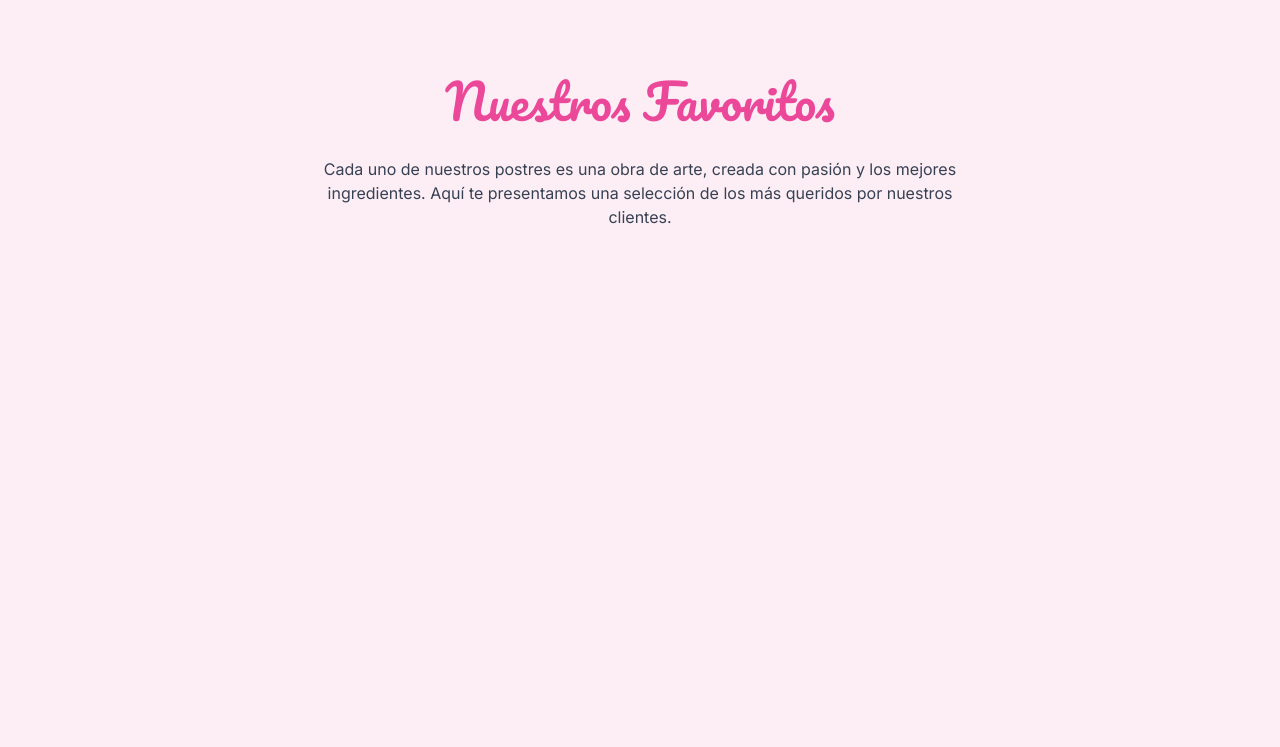
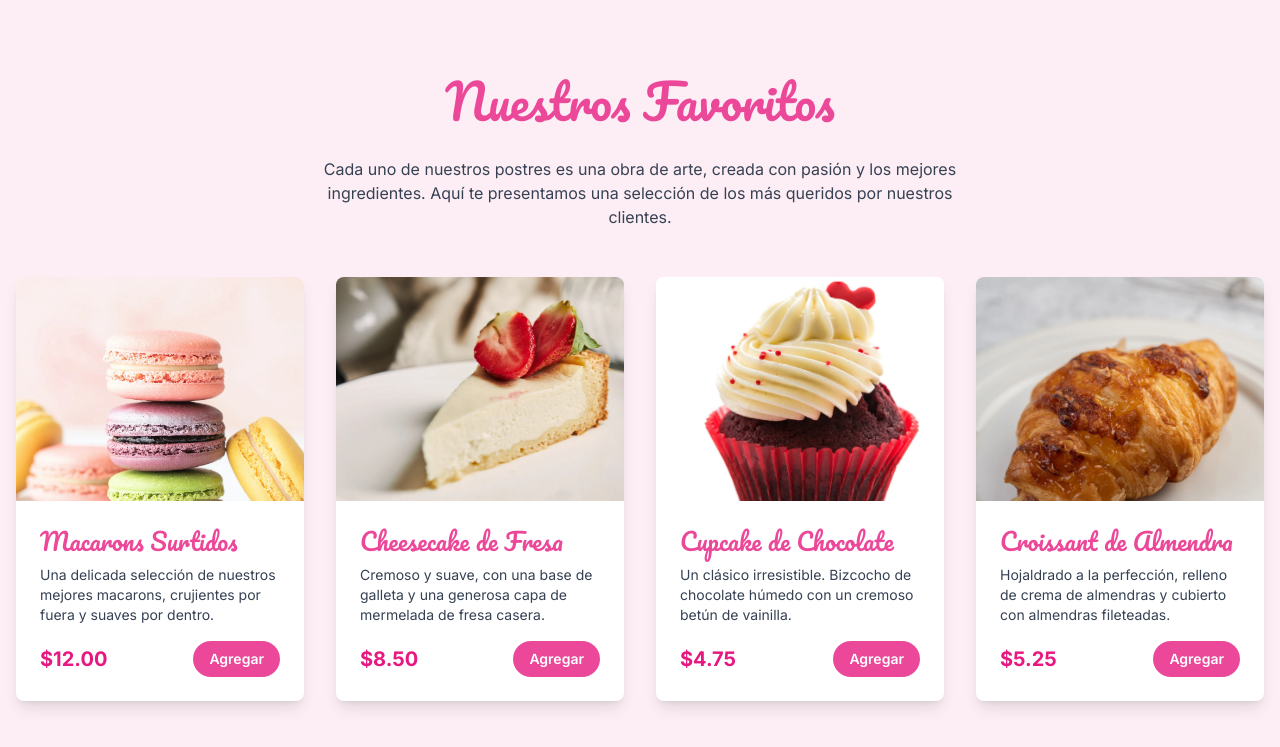
Before and after one commit to Dreizack97/CookieAndCake, a website: page src/index.html in a window 1280 px wide. Shown: the part 479-1226 px from the top of the page. Before the commit the page ends 836 px from the top, so only its background shows below. Drawn offline with nearby package versions, Linux system fonts and the light colour scheme; files that its build step writes are made by us from their sources.

Commit message:
feat(destacados): Grilla de Productos
Diseña la grilla de productos destacados.

```diff
--- a/src/index.html
+++ b/src/index.html
@@ -46,7 +46,7 @@
             <!-- Iconos de Funciones -->
             <div class="flex items-center lg:space-x-2">
               <!-- Botón Carrito de Compras -->
-              <button type="button" class="text-cookie-600 hover:bg-cookie-200/30 focus:ring-offset-primary-light focus:ring-primary relative me-3 rounded-full p-2 focus:ring-2 focus:ring-offset-2 focus:outline-none" data-dropdown-toggle="cart-dropdown">
+              <button type="button" class="text-cookie-600 hover:bg-cookie-200/30 focus:ring-offset-cookie-50 focus:ring-cookie-400 relative me-3 rounded-full p-2 focus:ring-2 focus:ring-offset-2 focus:outline-none" data-dropdown-toggle="cart-dropdown">
                 <span class="sr-only">Ver carrito de compras</span>
                 <svg class="h-6 w-6" fill="none" stroke="currentColor" viewBox="0 0 24 24" xmlns="http://www.w3.org/2000/svg">
                   <path d="M3 3h2l.4 2M7 13h10l4-8H5.4M7 13L5.4 5M7 13l-2.293 2.293c-.63.63-.184 1.707.707 1.707H17m0 0a2 2 0 100 4 2 2 0 000-4zm-8 2a2 2 0 11-4 0 2 2 0 014 0z" stroke-linecap="round" stroke-linejoin="round" stroke-width="2"></path>
@@ -134,7 +134,7 @@
                 </div>
               </div>
               <!-- Botón de Usuario -->
-              <button type="button" class="text-cookie-600 hover:bg-cookie-200/30 focus:ring-offset-primary-light focus:ring-primary rounded-full p-2 focus:ring-2 focus:ring-offset-2 focus:outline-none" data-dropdown-toggle="user-dropdown">
+              <button type="button" class="text-cookie-600 hover:bg-cookie-200/30 focus:ring-offset-cookie-50 focus:ring-cookie-400 rounded-full p-2 focus:ring-2 focus:ring-offset-2 focus:outline-none" data-dropdown-toggle="user-dropdown">
                 <span class="sr-only">Abrir menú de usuario</span>
                 <svg class="h-7 w-7" fill="none" stroke="currentColor" viewBox="0 0 24 24" xmlns="http://www.w3.org/2000/svg">
                   <path d="M16 7a4 4 0 11-8 0 4 4 0 018 0zM12 14a7 7 0 00-7 7h14a7 7 0 00-7-7z" stroke-linecap="round" stroke-linejoin="round" stroke-width="2" />
@@ -291,10 +291,61 @@
       </section>
       <!-- Productos Destacados -->
       <section class="py-12 md:py-20">
-        <!-- Header de Sección -->
         <div class="container mx-auto px-4">
+          <!-- Header de Sección -->
           <h2 class="font-logo text-cookie-400 mb-8 text-center text-4xl md:text-5xl">Nuestros Favoritos</h2>
           <p class="mx-auto mb-12 max-w-2xl text-center text-gray-700">Cada uno de nuestros postres es una obra de arte, creada con pasión y los mejores ingredientes. Aquí te presentamos una selección de los más queridos por nuestros clientes.</p>
+          <!-- Grilla de Productos -->
+          <div class="grid grid-cols-1 gap-8 sm:grid-cols-2 lg:grid-cols-4">
+            <!-- Producto 1 -->
+            <div class="transform overflow-hidden rounded-lg bg-white shadow-lg transition-transform duration-300 hover:-translate-y-2">
+              <img class="h-56 w-full object-cover" src="./assets/img/Macarons.webp" alt="Caja de macarons de diferentes colores y sabores." />
+              <div class="p-6">
+                <h3 class="font-logo text-cookie-400 text-2xl">Macarons Surtidos</h3>
+                <p class="mt-2 mb-4 text-sm text-gray-700">Una delicada selección de nuestros mejores macarons, crujientes por fuera y suaves por dentro.</p>
+                <div class="flex items-center justify-between">
+                  <span class="text-cookie-500 text-xl font-bold">$12.00</span>
+                  <button class="bg-cookie-400 hover:bg-cookie-500 rounded-full px-4 py-2 text-sm font-semibold text-white transition-colors duration-300">Agregar</button>
+                </div>
+              </div>
+            </div>
+            <!-- Producto 2 -->
+            <div class="transform overflow-hidden rounded-lg bg-white shadow-lg transition-transform duration-300 hover:-translate-y-2">
+              <img class="h-56 w-full object-cover" src="./assets/img/Cheesecake.webp" alt="Rebanada de cheesecake de fresa con crema batida." />
+              <div class="p-6">
+                <h3 class="font-logo text-cookie-400 text-2xl">Cheesecake de Fresa</h3>
+                <p class="mt-2 mb-4 text-sm text-gray-700">Cremoso y suave, con una base de galleta y una generosa capa de mermelada de fresa casera.</p>
+                <div class="flex items-center justify-between">
+                  <span class="text-cookie-500 text-xl font-bold">$8.50</span>
+                  <button class="bg-cookie-400 hover:bg-cookie-500 rounded-full px-4 py-2 text-sm font-semibold text-white transition-colors duration-300">Agregar</button>
+                </div>
+              </div>
+            </div>
+            <!-- Producto 3 -->
+            <div class="transform overflow-hidden rounded-lg bg-white shadow-lg transition-transform duration-300 hover:-translate-y-2">
+              <img class="h-56 w-full object-cover" src="./assets/img/Cupcake.webp" alt="Cupcake de chocolate con betún de vainilla y chispas." />
+              <div class="p-6">
+                <h3 class="font-logo text-cookie-400 text-2xl">Cupcake de Chocolate</h3>
+                <p class="mt-2 mb-4 text-sm text-gray-700">Un clásico irresistible. Bizcocho de chocolate húmedo con un cremoso betún de vainilla.</p>
+                <div class="flex items-center justify-between">
+                  <span class="text-cookie-500 text-xl font-bold">$4.75</span>
+                  <button class="bg-cookie-400 hover:bg-cookie-500 rounded-full px-4 py-2 text-sm font-semibold text-white transition-colors duration-300">Agregar</button>
+                </div>
+              </div>
+            </div>
+            <!-- Producto 4 -->
+            <div class="transform overflow-hidden rounded-lg bg-white shadow-lg transition-transform duration-300 hover:-translate-y-2">
+              <img class="h-56 w-full object-cover" src="./assets/img/Crossaint.webp" alt="Croissant de almendras recién horneado." />
+              <div class="p-6">
+                <h3 class="font-logo text-cookie-400 text-2xl">Croissant de Almendra</h3>
+                <p class="mt-2 mb-4 text-sm text-gray-700">Hojaldrado a la perfección, relleno de crema de almendras y cubierto con almendras fileteadas.</p>
+                <div class="flex items-center justify-between">
+                  <span class="text-cookie-500 text-xl font-bold">$5.25</span>
+                  <button class="bg-cookie-400 hover:bg-cookie-500 rounded-full px-4 py-2 text-sm font-semibold text-white transition-colors duration-300">Agregar</button>
+                </div>
+              </div>
+            </div>
+          </div>
         </div>
       </section>
     </main>
```
Also changed, not shown: src/assets/img/Cheesecake.webp (added), src/assets/img/Crossaint.webp (added), src/assets/img/Cupcake.webp (added), src/assets/img/Macarons.webp (added).
